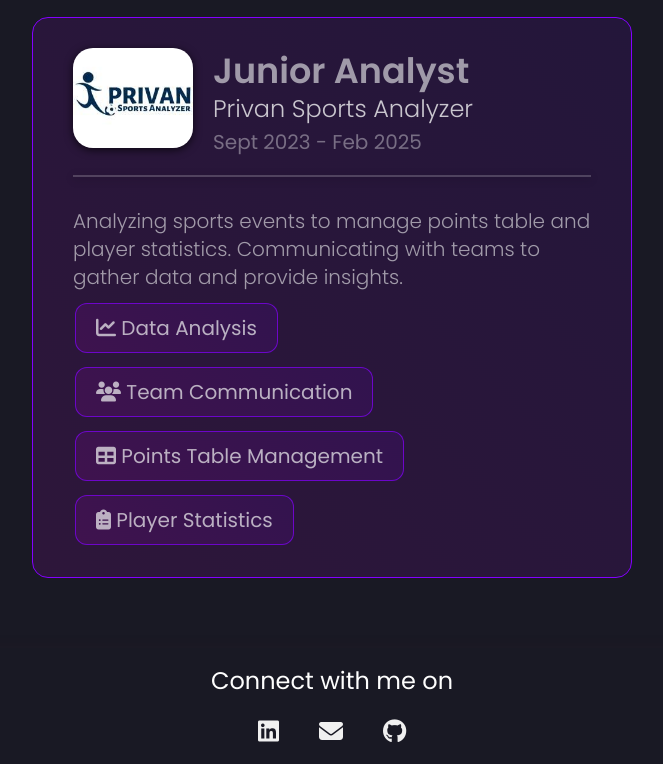
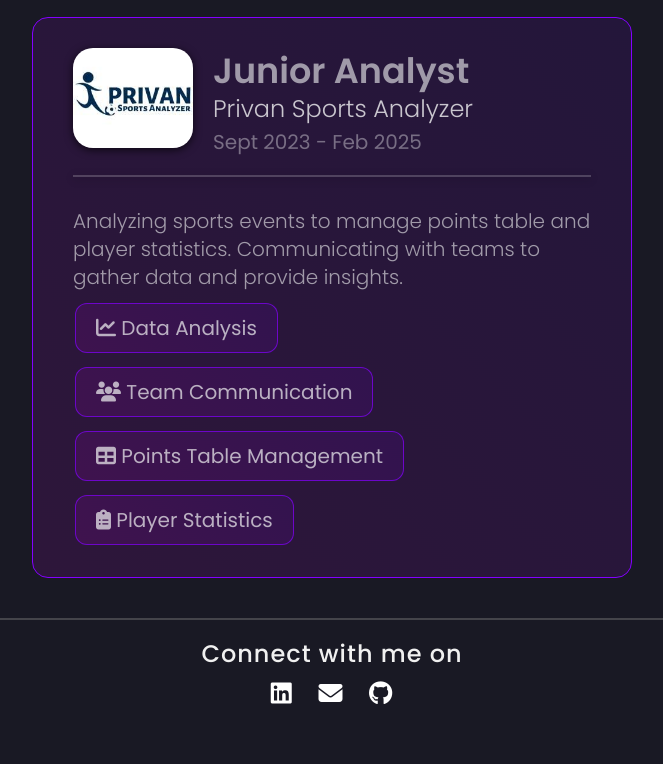
Before and after one commit to AkshayBaviskar07/Portfolio, a plain HTML site: page index.html in a window 1280 px wide. Shown: the part 2008-2772 px from the top of the page, without its empty margins (308-971 px from the left). After the commit the page ends 2733 px from the top, so only its background shows below. Drawn offline with Linux system fonts and the light colour scheme; a web font is replaced by a local one.

Commit message:
modified footer styling

```diff
--- a/styles/main.css
+++ b/styles/main.css
@@ -29,6 +29,7 @@ header {
     /* z-index: 100; */
     height: 100px;
     background-color: rgb(25, 25, 36);;
+    border-bottom: 2px solid #7777;
 }
 
 .header-left {
@@ -405,36 +406,30 @@ header {
 /* Education and Activities */
 
 footer {
-    text-align: center;
-    padding: 15px 0;
-    margin-top: 40px;
-    border-radius: 12px;
-    box-shadow: 0 -2px 16px rgba(110, 40, 40, 0.05);
-
-}
-
-footer p {
-    font-size: 24px;
-    font-weight: 400;
-    color: rgb(254, 254, 254);
-}
-
-footer .social-links a {
-    cursor: pointer;
-    color: #f0f0f0;
-    text-decoration: none;
-    font-size: 24px;
-    padding: 0px 10px;
-}
-
-footer .social-links a:hover {
-    color: #f9d923;
-    transition: color 0.6s;
+   max-width: 100%;
+   border-top: 2px solid #7777;
+   text-align: center;
+   margin: 0.6rem 1rem;
+   padding-top: 1rem;
+   font-size: 1.5rem;
+   font-weight: 500;
+   letter-spacing: 1px;
 }
 
 .social-links {
     display: flex;
     justify-content: center;
-    gap: 20px;
-    margin-top: 16px;
+    align-items: center;
+    gap: 1rem;
 }
+
+.social-links a {
+    color: #fff;
+    padding: 0.3rem 0.3rem;
+    transition: 0.2s ease-in-out;
+}
+
+.social-links a:hover {
+    color: #f9d923;
+    transition: 0.2s ease-in-out;
+}
```
Also changed, not shown: index.html (+2 -0 lines).
